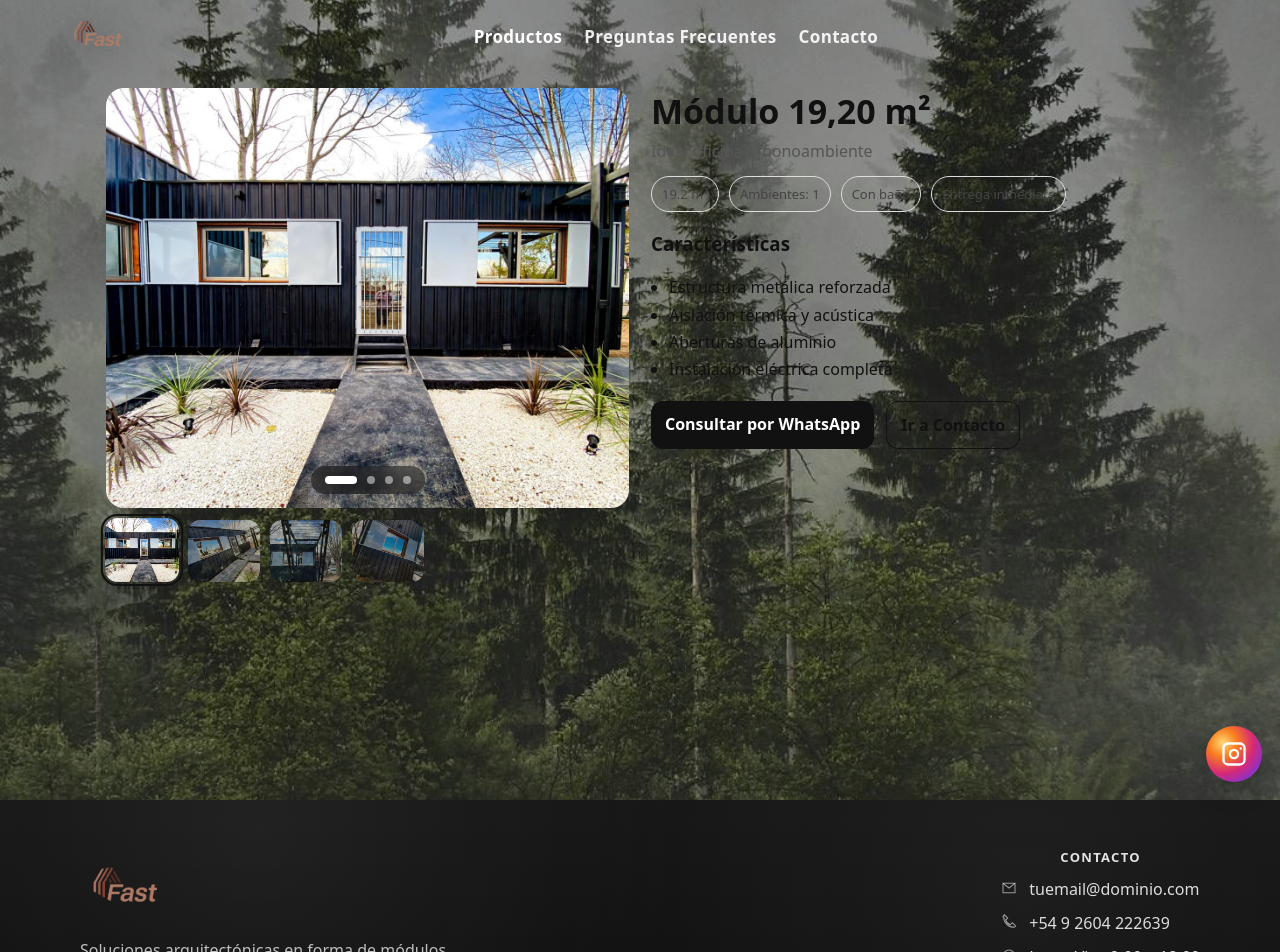
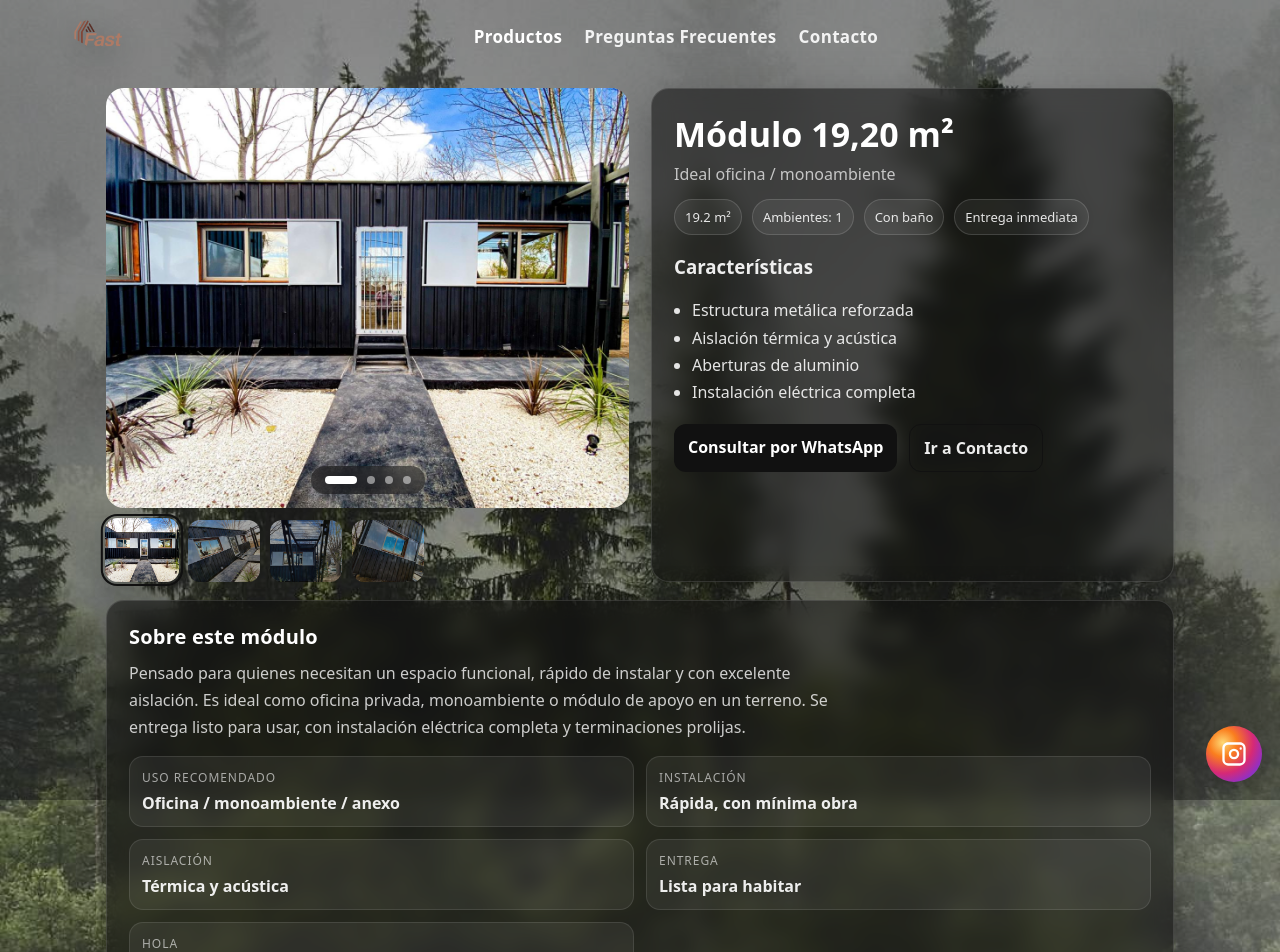
Before and after one commit to MAXE007/page-modulos, a React (Vite) app: page /tipologias/mod-19 in a window 1280 px wide. Shown: the top 952 px of the page. Built offline with nearby package versions, Linux system fonts and the light colour scheme; no server answers.

Commit message:
fixing how short description looks and adding long description

```diff
--- a/src/Pages/Contact/Contact.css
+++ b/src/Pages/Contact/Contact.css
@@ -202,11 +202,6 @@
   margin-top: 12px;
 }
 
-.contactHint {
-  color: rgba(255, 255, 255, 0.75);
-  font-size: 13px;
-}
-
 .contactSmall {
   margin: 0;
   color: rgba(255, 255, 255, 0.65);
--- a/src/Pages/ProductDetail/ProductDetail.css
+++ b/src/Pages/ProductDetail/ProductDetail.css
@@ -260,6 +260,31 @@
   outline-offset: 2px;
 }
 
+/* INFO CARACTERÍSTICAS */
+.pd__info {
+  background: rgba(12, 12, 12, 0.55);
+  backdrop-filter: blur(10px);
+  -webkit-backdrop-filter: blur(10px);
+  border: 1px solid rgba(255, 255, 255, 0.12);
+  border-radius: 18px;
+  padding: 22px 22px 26px;
+  color: rgba(255, 255, 255, 0.92);
+  box-shadow: 0 18px 50px rgba(0, 0, 0, 0.35);
+}
+
+.pd__title { color: #fff; }
+.pd__subtitle { color: rgba(255,255,255,0.70); }
+
+/* chips: que no queden grises “feos” */
+.pd__chips span {
+  border: 1px solid rgba(255,255,255,0.14);
+  background: rgba(255,255,255,0.06);
+  color: rgba(255,255,255,0.88);
+}
+
+/* lista */
+.pd__list li { color: rgba(255,255,255,0.88); }
+
 
 /* Hacer que en mobile sea natural el swipe */
 .pd__imageWrap {
@@ -335,10 +360,75 @@
 .pd__lightboxInner {
   touch-action: pan-y;
 }
+
+/* Descripción detallada */
+.pd__about {
+  margin-top: 18px;
+  padding: 22px;
+  border-radius: 18px;
+
+  background: rgba(12, 12, 12, 0.55);
+  backdrop-filter: blur(10px);
+  -webkit-backdrop-filter: blur(10px);
+  border: 1px solid rgba(255, 255, 255, 0.12);
+
+  color: rgba(255, 255, 255, 0.92);
+  box-shadow: 0 18px 50px rgba(0, 0, 0, 0.30);
+}
+
+.pd__aboutTitle {
+  margin: 0 0 10px;
+  color: #fff;
+  font-size: 20px;
+  letter-spacing: 0.01em;
+}
+
+.pd__aboutText {
+  margin: 0 0 14px;
+  color: rgba(255,255,255,0.78);
+  line-height: 1.7;
+  max-width: 78ch;
+}
+
+.pd__highlights {
+  display: grid;
+  grid-template-columns: repeat(2, minmax(0, 1fr));
+  gap: 12px;
+}
+
+.pd__highlight {
+  padding: 12px 12px;
+  border-radius: 14px;
+  background: rgba(255,255,255,0.06);
+  border: 1px solid rgba(255,255,255,0.10);
+}
+
+.pd__highlightLabel {
+  display: block;
+  font-size: 12px;
+  letter-spacing: 0.08em;
+  text-transform: uppercase;
+  color: rgba(255,255,255,0.60);
+  margin-bottom: 6px;
+}
+
+.pd__highlightValue {
+  display: block;
+  font-weight: 700;
+  color: rgba(255,255,255,0.92);
+}
+
 /* RESPONSIVE */
 @media (max-width: 900px) {
-  .pd__layout { grid-template-columns: 1fr; }
-  .pd__img, .pd__imgFallback { height: 320px; }
+  .pd__layout {
+    grid-template-columns: 1fr;
+  }
+  .pd__img, .pd__imgFallback {
+    height: 320px;
+  }
+  .pd__highlights {
+    grid-template-columns: 1fr;
+  }
 }
 
 @media (max-width: 768px) {
--- a/src/Pages/ProductDetail/ProductDetail.jsx
+++ b/src/Pages/ProductDetail/ProductDetail.jsx
@@ -219,6 +219,24 @@ export default function ProductDetail() {
             </div>
           </section>
         </div>
+
+        {/* DESCRIPCIÓN DETALLADA */}
+        <section className="pd__about">
+          <h2 className="pd__aboutTitle">{product.aboutTitle ?? "Sobre este módulo"}</h2>
+          {product.aboutText && <p className="pd__aboutText">{product.aboutText}</p>}
+
+          {product.highlights?.length ? (
+            <div className="pd__highlights">
+              {product.highlights.map((h) => (
+                <div className="pd__highlight" key={h.label}>
+                  <span className="pd__highlightLabel">{h.label}</span>
+                  <span className="pd__highlightValue">{h.value}</span>
+                </div>
+              ))}
+            </div>
+          ) : null}
+        </section>
+
       </div>
       {/* LIGHTBOX (con swipe adentro) */}
       {lightboxOpen && (
--- a/src/data/products.js
+++ b/src/data/products.js
@@ -18,6 +18,18 @@ export const PRODUCTS = [
       "Aislación térmica y acústica",
       "Aberturas de aluminio",
       "Instalación eléctrica completa",
+    ],
+
+    // ✅ NUEVO
+    aboutTitle: "Sobre este módulo",
+    aboutText:
+      "Pensado para quienes necesitan un espacio funcional, rápido de instalar y con excelente aislación. Es ideal como oficina privada, monoambiente o módulo de apoyo en un terreno. Se entrega listo para usar, con instalación eléctrica completa y terminaciones prolijas.",
+    highlights: [
+      { label: "Uso recomendado", value: "Oficina / monoambiente / anexo" },
+      { label: "Instalación", value: "Rápida, con mínima obra" },
+      { label: "Aislación", value: "Térmica y acústica" },
+      { label: "Entrega", value: "Lista para habitar" },
+      { label: "Hola", value: "jujuvsdvsdvdsvsdvsdvdsvds svsdvsdv sdvdsvsdvsdvsdv sdvsd fasfasfasfsa fasfas" },
     ],
   },
   {
@@ -40,6 +52,17 @@ export const PRODUCTS = [
       "Terminaciones premium",
       "Opciones de personalización",
     ],
+    // ✅ NUEVO
+    aboutTitle: "Sobre este módulo",
+    aboutText:
+      "Pensado para quienes necesitan un espacio funcional, rápido de instalar y con excelente aislación. Es ideal como oficina privada, monoambiente o módulo de apoyo en un terreno. Se entrega listo para usar, con instalación eléctrica completa y terminaciones prolijas.",
+    highlights: [
+      { label: "Uso recomendado", value: "Oficina / monoambiente / anexo" },
+      { label: "Instalación", value: "Rápida, con mínima obra" },
+      { label: "Aislación", value: "Térmica y acústica" },
+      { label: "Entrega", value: "Lista para habitar" },
+      { label: "Hola", value: "jujuvsdvsdvdsvsdvsdvdsvds svsdvsdv sdvdsvsdvsdvsdv sdvsd fasfasfasfsa fasfas" },
+    ],
   },
   {
     id: "mod-36",
@@ -60,6 +83,17 @@ export const PRODUCTS = [
       "Mayor superficie útil",
       "Terminaciones premium",
       "Personalizable por catálogo",
+    ],
+    // ✅ NUEVO
+    aboutTitle: "Sobre este módulo",
+    aboutText:
+      "Pensado para quienes necesitan un espacio funcional, rápido de instalar y con excelente aislación. Es ideal como oficina privada, monoambiente o módulo de apoyo en un terreno. Se entrega listo para usar, con instalación eléctrica completa y terminaciones prolijas.",
+    highlights: [
+      { label: "Uso recomendado", value: "Oficina / monoambiente / anexo" },
+      { label: "Instalación", value: "Rápida, con mínima obra" },
+      { label: "Aislación", value: "Térmica y acústica" },
+      { label: "Entrega", value: "Lista para habitar" },
+      { label: "Hola", value: "jujuvsdvsdvdsvsdvsdvdsvds svsdvsdv sdvdsvsdvsdvsdv sdvsd fasfasfasfsa fasfas" },
     ],
   },
   {
@@ -82,5 +116,16 @@ export const PRODUCTS = [
       "Aislación reforzada",
       "Preparado para base/platea",
     ],
+    // ✅ NUEVO
+    aboutTitle: "Sobre este módulo",
+    aboutText:
+      "Pensado para quienes necesitan un espacio funcional, rápido de instalar y con excelente aislación. Es ideal como oficina privada, monoambiente o módulo de apoyo en un terreno. Se entrega listo para usar, con instalación eléctrica completa y terminaciones prolijas.",
+    highlights: [
+      { label: "Uso recomendado", value: "Oficina / monoambiente / anexo" },
+      { label: "Instalación", value: "Rápida, con mínima obra" },
+      { label: "Aislación", value: "Térmica y acústica" },
+      { label: "Entrega", value: "Lista para habitar" },
+      { label: "Hola", value: "jujuvsdvsdvdsvsdvsdvdsvds svsdvsdv sdvdsvsdvsdvsdv sdvsd fasfasfasfsa fasfas" },
+    ],
   },
 ];
--- a/src/sections/Footer/Footer.jsx
+++ b/src/sections/Footer/Footer.jsx
@@ -109,7 +109,7 @@ export default function Footer() {
                   </svg>
                 </span>
                 <div>
-                  <span className="footer__value">Mendoza, Argentina</span>
+                  <span className="footer__value">San Rafael, Mendoza, Argentina</span>
                 </div>
               </div>
             </div>
```
